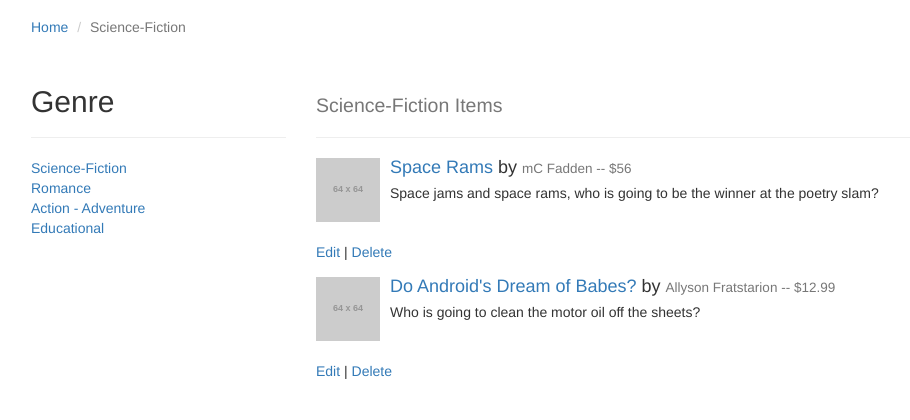
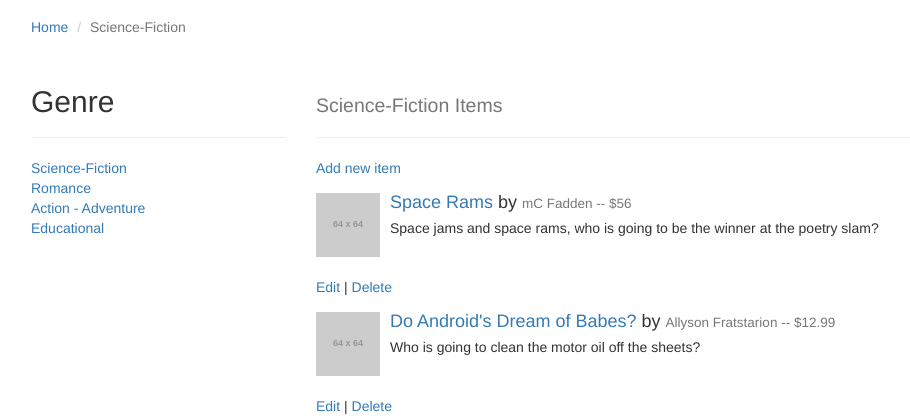
Before and after one commit to drewhontz/bookbuy, a Flask app: page /genre/1 in a window 1280 px wide. Shown: the part 71-491 px from the top of the page, without its empty margins (54-964 px from the left). Run offline with Flask 2, Linux system fonts and the light colour scheme; the visitor is signed in with stand-in values (Sample User, id 1); data comes from the database, SQL or seed files in the repository; grey boxes labelled with a size stand in for pictures from a placeholder-image service; some libraries are stand-ins or nearby versions.

Commit message:
new book capability added

```diff
--- a/templates/genre_contents.html
+++ b/templates/genre_contents.html
@@ -25,6 +25,10 @@
 					</ul>
 					{% endif %}
 				{% endwith %}
+				{% if is_logged_in() %}
+  					<a href="{{url_for('newBook', genre_id=id)}}">Add new item</a>
+  				{% endif %}
+
 				{% for book in books %}
 				    <section class="media">
   						<article class="media-left">
```
